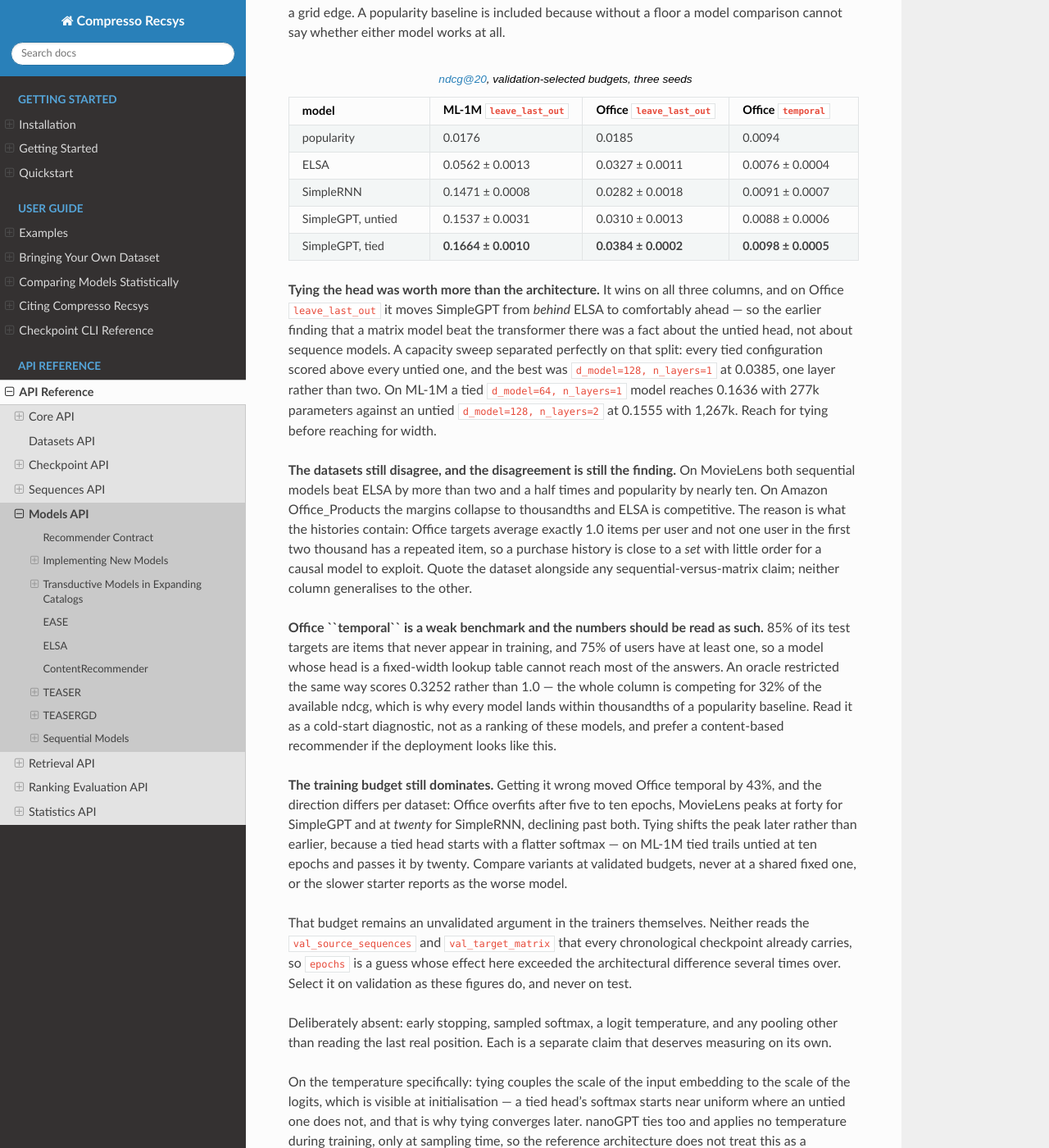
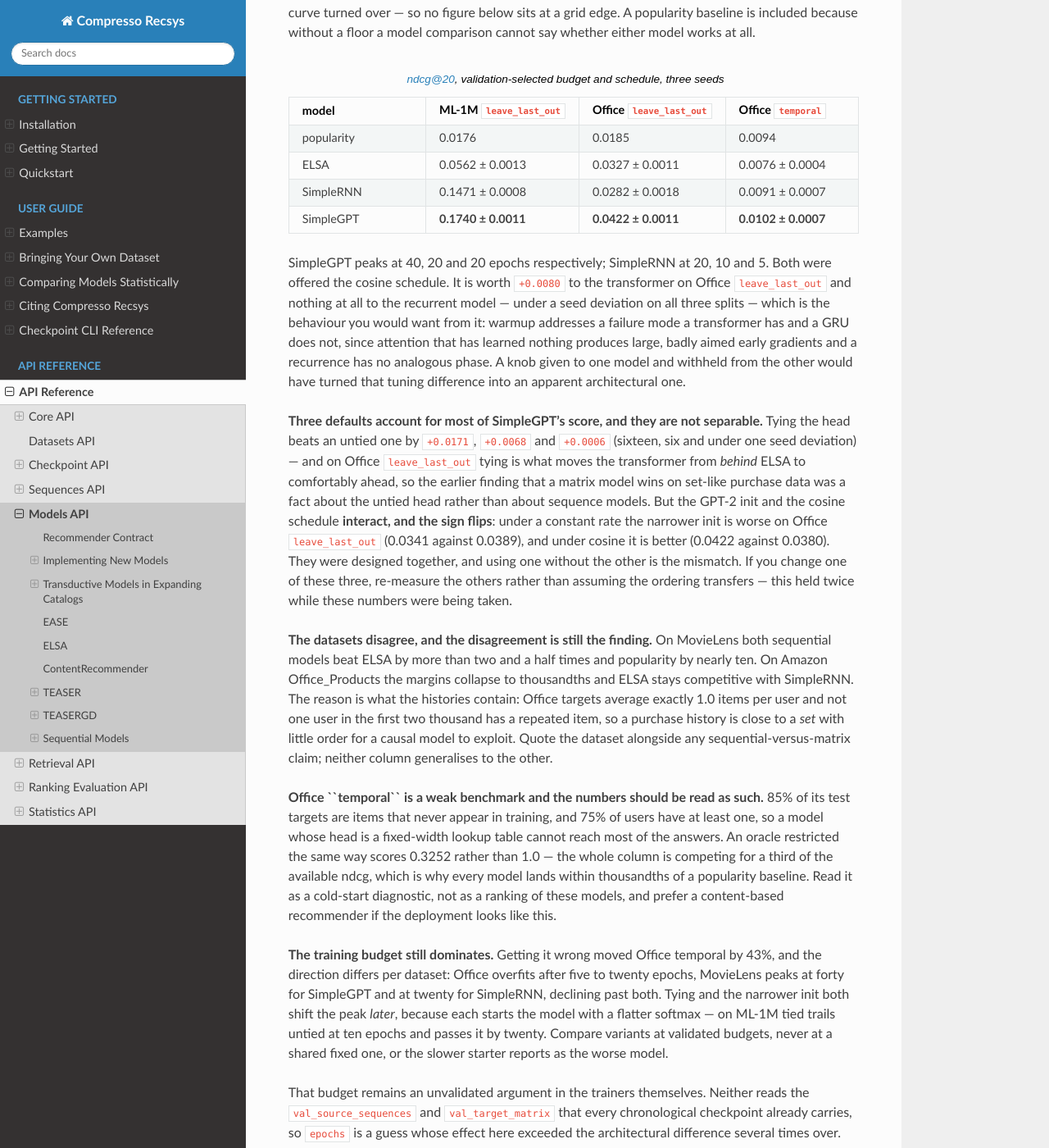
Before and after one commit to zombak79/compresso-recsys, a Sphinx documentation site: the page built from docs/source/api/models.rst, in a window 1280 px wide and 1400 px high, scrolled down 20104 px. Shown: the whole window at 82% size. Built offline with Sphinx 7.4.7 and the Read the Docs theme 3.1.0, drawn with Linux system fonts in a browser that asks for light colours; some of the changed text lies outside the part shown.

Commit message:
Re-measure at the current defaults, and record the interaction
Tying was decided under the old init at a constant learning rate, and both have
changed since. Re-checked rather than left standing on a configuration that no
longer exists: it still wins on all three splits, by +0.0171 on ML-1M (sixteen
seed deviations), +0.0068 on Office leave_last_out (six) and +0.0006 on Office
temporal (under one). So the three defaults are mutually consistent, each
measured with the others present.

The interaction gets its own entry because it is the part most likely to bite
someone later. Under a constant rate the GPT-2 init is worse on Office
leave_last_out; under cosine it is better. A one-variable comparison inverted
twice while these figures were being taken -- once for tying between ten and
twenty epochs, once for the init between schedules -- so the guidance is to
re-measure the other two whenever one of them moves.

Budget and schedule are now both selected on validation, and every grid was
widened until the curve turned over, so no published number sits at an edge.
SimpleRNN went through the same selection and came out unchanged: it was offered
the cosine schedule and validation declined it on every split, which is what a
warmup addressing a transformer-specific failure mode should do to a recurrence.

Dropped the superseded measurements from the SimpleGPT "Added" entry. The
defaults moved twice inside this one unreleased version, and a release section
quoting three generations of its own numbers is worse than one that points at
the current set. The capacity-sweep figures are described qualitatively for the
same reason -- they predate the init and schedule, and only the guidance they
support ("reach for tying before width") survives unchanged.

```diff
--- a/docs/source/api/models.rst
+++ b/docs/source/api/models.rst
@@ -933,13 +933,14 @@ read.
    )
 
 Measured ``ndcg@20`` on two datasets. Every figure is a mean over three training
-seeds with its standard deviation, and every sequential budget was chosen on the
-**validation** split and only then scored on test. Grids were widened until the
-validation curve turned over, so no figure below sits at a grid edge. A
-popularity baseline is included because without a floor a model comparison cannot
-say whether either model works at all.
+seeds with its standard deviation. For each model the epoch budget *and* the
+learning-rate schedule were chosen on the **validation** split and only then
+scored on test, and every grid was widened until the validation curve turned
+over — so no figure below sits at a grid edge. A popularity baseline is included
+because without a floor a model comparison cannot say whether either model works
+at all.
 
-.. list-table:: ndcg@20, validation-selected budgets, three seeds
+.. list-table:: ndcg@20, validation-selected budget and schedule, three seeds
    :header-rows: 1
    :widths: 22 20 20 20
 
@@ -959,56 +960,74 @@ say whether either model works at all.
      - 0.1471 ± 0.0008
      - 0.0282 ± 0.0018
      - 0.0091 ± 0.0007
-   * - SimpleGPT, untied
-     - 0.1537 ± 0.0031
-     - 0.0310 ± 0.0013
-     - 0.0088 ± 0.0006
-   * - SimpleGPT, tied
-     - **0.1664 ± 0.0010**
-     - **0.0384 ± 0.0002**
-     - **0.0098 ± 0.0005**
+   * - SimpleGPT
+     - **0.1740 ± 0.0011**
+     - **0.0422 ± 0.0011**
+     - **0.0102 ± 0.0007**
 
-**Tying the head was worth more than the architecture.** It wins on all three
-columns, and on Office ``leave_last_out`` it moves SimpleGPT from *behind* ELSA
-to comfortably ahead — so the earlier finding that a matrix model beat the
-transformer there was a fact about the untied head, not about sequence models.
-A capacity sweep separated perfectly on that split: every tied configuration
-scored above every untied one, and the best was ``d_model=128, n_layers=1`` at
-0.0385, one layer rather than two. On ML-1M a tied ``d_model=64, n_layers=1``
-model reaches 0.1636 with 277k parameters against an untied ``d_model=128,
-n_layers=2`` at 0.1555 with 1,267k. Reach for tying before reaching for width.
+SimpleGPT peaks at 40, 20 and 20 epochs respectively; SimpleRNN at 20, 10 and 5.
+Both were offered the cosine schedule. It is worth ``+0.0080`` to the transformer
+on Office ``leave_last_out`` and nothing at all to the recurrent model — under a
+seed deviation on all three splits — which is the behaviour you would want from
+it: warmup addresses a failure mode a transformer has and a GRU does not, since
+attention that has learned nothing produces large, badly aimed early gradients
+and a recurrence has no analogous phase. A knob given to one model and withheld
+from the other would have turned that tuning difference into an apparent
+architectural one.
 
-**The datasets still disagree, and the disagreement is still the finding.** On
+**Three defaults account for most of SimpleGPT's score, and they are not
+separable.** Tying the head beats an untied one by ``+0.0171``, ``+0.0068`` and
+``+0.0006`` (sixteen, six and under one seed deviation) — and on Office
+``leave_last_out`` tying is what moves the transformer from *behind* ELSA to
+comfortably ahead, so the earlier finding that a matrix model wins on set-like
+purchase data was a fact about the untied head rather than about sequence models.
+But the GPT-2 init and the cosine schedule **interact, and the sign flips**: under
+a constant rate the narrower init is worse on Office ``leave_last_out``
+(0.0341 against 0.0389), and under cosine it is better (0.0422 against 0.0380).
+They were designed together, and using one without the other is the mismatch. If
+you change one of these three, re-measure the others rather than assuming the
+ordering transfers — this held twice while these numbers were being taken.
+
+**The datasets disagree, and the disagreement is still the finding.** On
 MovieLens both sequential models beat ELSA by more than two and a half times and
 popularity by nearly ten. On Amazon Office_Products the margins collapse to
-thousandths and ELSA is competitive. The reason is what the histories contain:
-Office targets average exactly 1.0 items per user and not one user in the first
-two thousand has a repeated item, so a purchase history is close to a *set* with
-little order for a causal model to exploit. Quote the dataset alongside any
-sequential-versus-matrix claim; neither column generalises to the other.
+thousandths and ELSA stays competitive with SimpleRNN. The reason is what the
+histories contain: Office targets average exactly 1.0 items per user and not one
+user in the first two thousand has a repeated item, so a purchase history is
+close to a *set* with little order for a causal model to exploit. Quote the
+dataset alongside any sequential-versus-matrix claim; neither column generalises
+to the other.
 
 **Office ``temporal`` is a weak benchmark and the numbers should be read as
-such.** 85% of its test targets are items that never appear in training, and
-75% of users have at least one, so a model whose head is a fixed-width lookup
-table cannot reach most of the answers. An oracle restricted the same way scores
-0.3252 rather than 1.0 — the whole column is competing for 32% of the available
-ndcg, which is why every model lands within thousandths of a popularity
-baseline. Read it as a cold-start diagnostic, not as a ranking of these models,
-and prefer a content-based recommender if the deployment looks like this.
+such.** 85% of its test targets are items that never appear in training, and 75%
+of users have at least one, so a model whose head is a fixed-width lookup table
+cannot reach most of the answers. An oracle restricted the same way scores 0.3252
+rather than 1.0 — the whole column is competing for a third of the available
+ndcg, which is why every model lands within thousandths of a popularity baseline.
+Read it as a cold-start diagnostic, not as a ranking of these models, and prefer
+a content-based recommender if the deployment looks like this.
 
 **The training budget still dominates.** Getting it wrong moved Office temporal
-by 43%, and the direction differs per dataset: Office overfits after five to ten
-epochs, MovieLens peaks at forty for SimpleGPT and at *twenty* for SimpleRNN,
-declining past both. Tying shifts the peak later rather than earlier, because a
-tied head starts with a flatter softmax — on ML-1M tied trails untied at ten
-epochs and passes it by twenty. Compare variants at validated budgets, never at
-a shared fixed one, or the slower starter reports as the worse model.
+by 43%, and the direction differs per dataset: Office overfits after five to
+twenty epochs, MovieLens peaks at forty for SimpleGPT and at twenty for
+SimpleRNN, declining past both. Tying and the narrower init both shift the peak
+*later*, because each starts the model with a flatter softmax — on ML-1M tied
+trails untied at ten epochs and passes it by twenty. Compare variants at
+validated budgets, never at a shared fixed one, or the slower starter reports as
+the worse model.
 
 That budget remains an unvalidated argument in the trainers themselves. Neither
 reads the ``val_source_sequences`` and ``val_target_matrix`` that every
 chronological checkpoint already carries, so ``epochs`` is a guess whose effect
 here exceeded the architectural difference several times over. Select it on
 validation as these figures do, and never on test.
+
+A capacity sweep run under the previous defaults found that tying dominated
+width and depth — every tied configuration beat every untied one on Office
+``leave_last_out``, one layer matched two, and a tied model at a third of the
+parameters beat an untied model at all of them. The specific figures are not
+reproduced here because they predate the init and schedule above, but the
+guidance survives: reach for tying before reaching for width.
 
 Deliberately absent: early stopping, sampled softmax, a logit temperature, and
 any pooling other than reading the last real position. Each is a separate claim
```
Also changed, not shown: CHANGELOG.md (+35 -35 lines).
